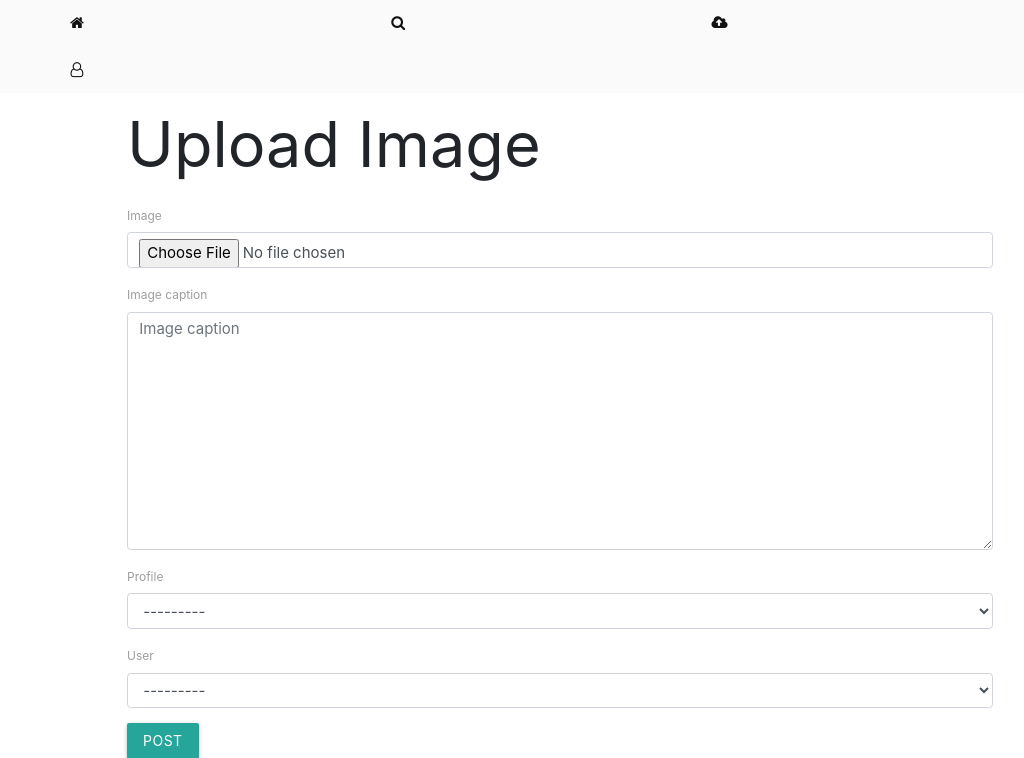
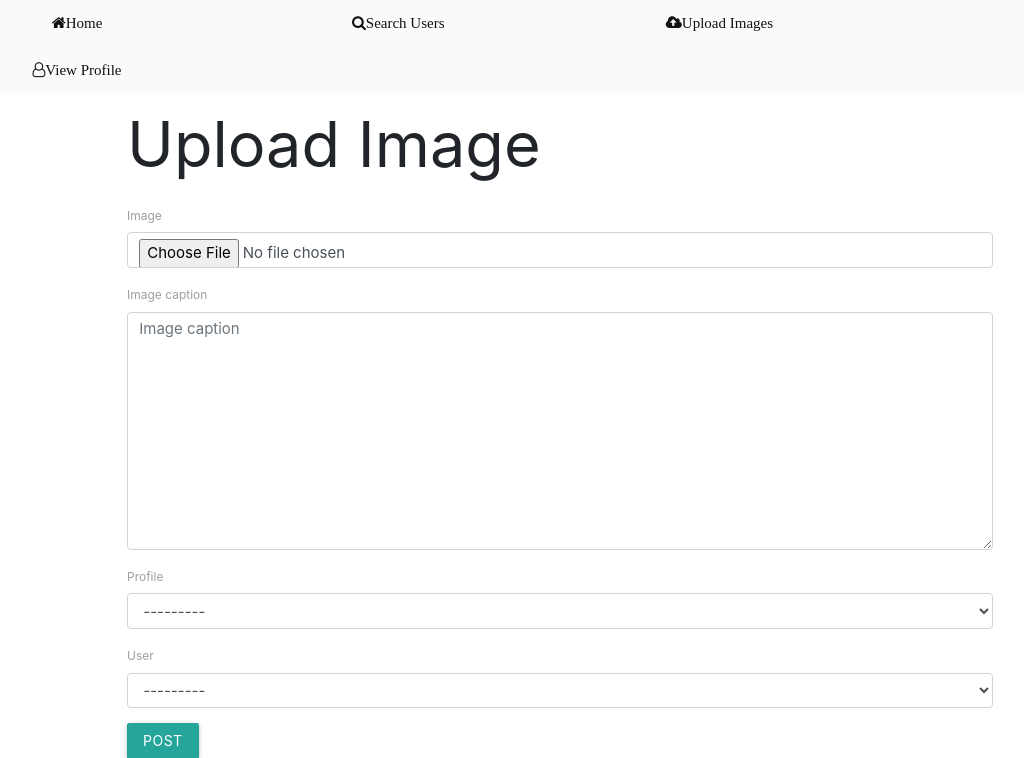
Before and after one commit to Lornakimani62/Instagram--IP8, a Django app: page /upload/ in a window 1280 px wide. Shown: the top 758 px of the page, without its empty margins (80-1104 px from the left). Run offline with Django 3.2, Linux system fonts and the light colour scheme; the visitor is signed in with stand-in values (Sample User, id 1); data comes from the database, SQL or seed files in the repository; some libraries are stand-ins or nearby versions.

Commit message:
Adds a more detailed navbar

```diff
--- a/clone/templates/navbar.html
+++ b/clone/templates/navbar.html
@@ -16,10 +16,10 @@
 </head>
 <body>
     <header>
-        <a href="{% url 'home' %}"><i class="fa fa-home"></i></a>
-        <a href="{% url 'search' %}"><i class="fa fa-search"></i></a>
-        <a href="{% url 'upload' %}"><i class="fa fa-cloud-upload"></i></a>
-        <a href="{% url 'profile' %}"><i class="fa fa-user-o"></i></a>
+        <a href="{% url 'home' %}"><i class="fa fa-home">Home</i></a>
+        <a href="{% url 'search' %}"><i class="fa fa-search">Search Users</i></a>
+        <a href="{% url 'upload' %}"><i class="fa fa-cloud-upload">Upload Images</i></a>
+        <a href="{% url 'profile' %}"><i class="fa fa-user-o">View Profile</i></a>
     </header>
 
 </body>
```
